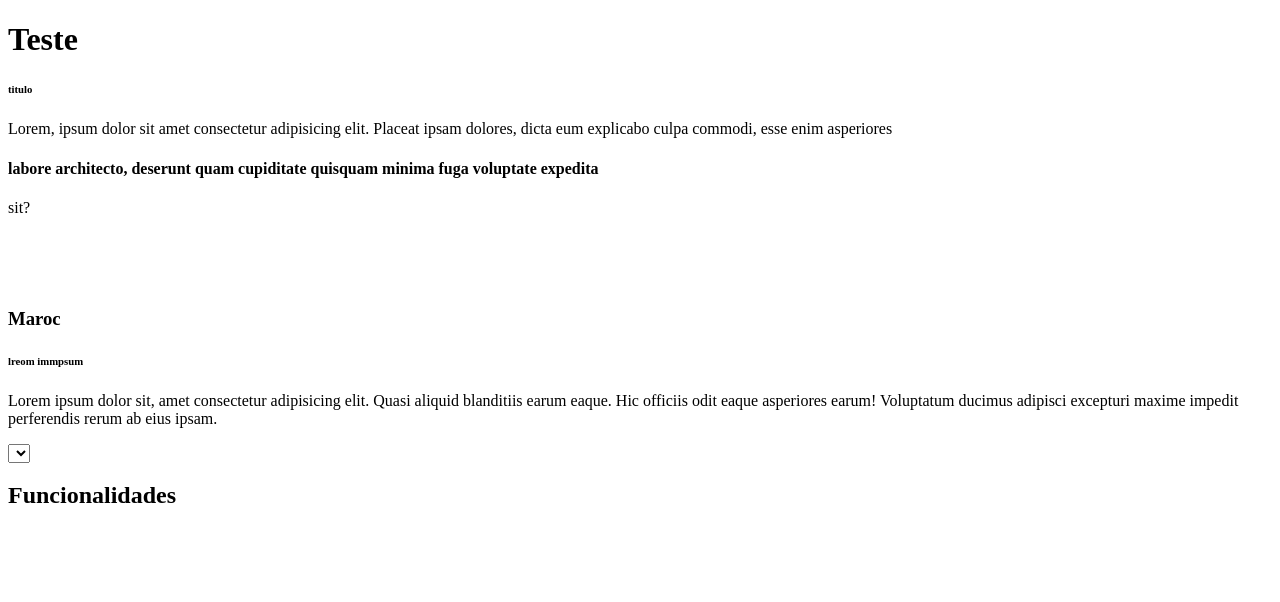
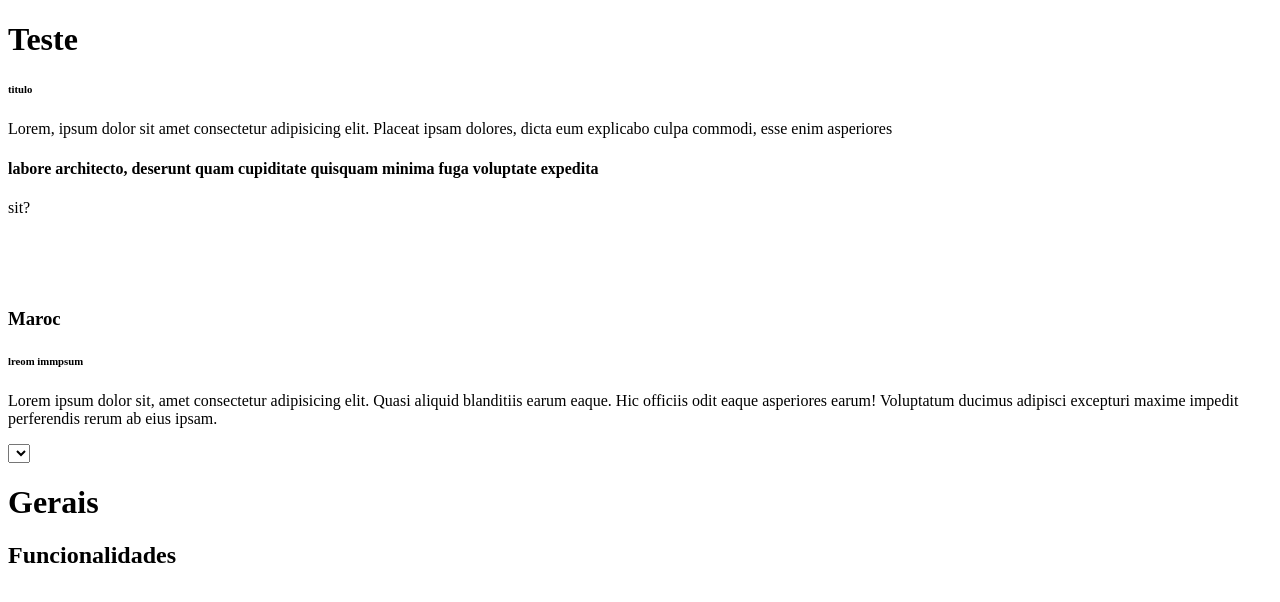
Before and after one commit to Jhulianogs/curso_git_1, a plain HTML site: page index.html in a window 1280 px wide. Drawn offline with Linux system fonts and the light colour scheme.

Commit message:
Titulo de funcionalidades!

```diff
--- a/index.html
+++ b/index.html
@@ -38,7 +38,7 @@
     </select>
 
 
-
+    <h1>Gerais</h1>
     <h2>Funcionalidades</h2>
 </body>
 </html>
```
